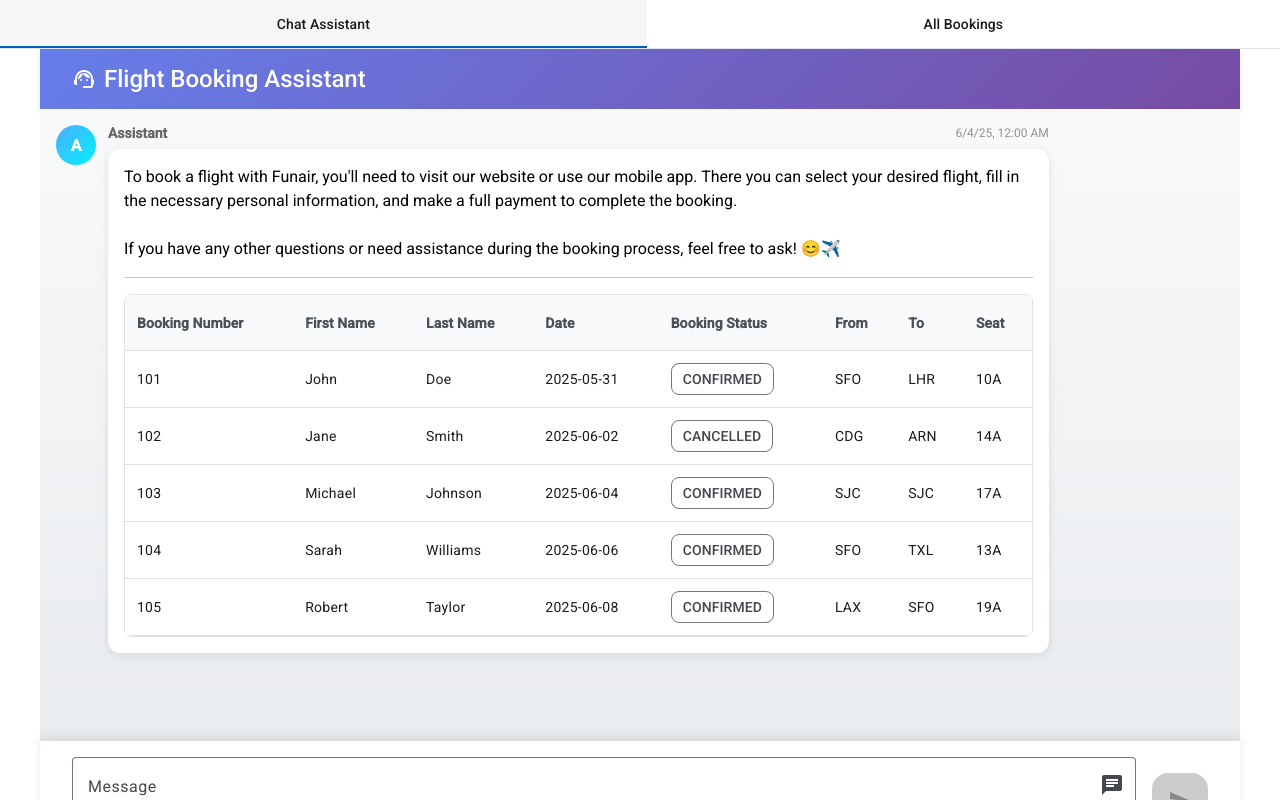
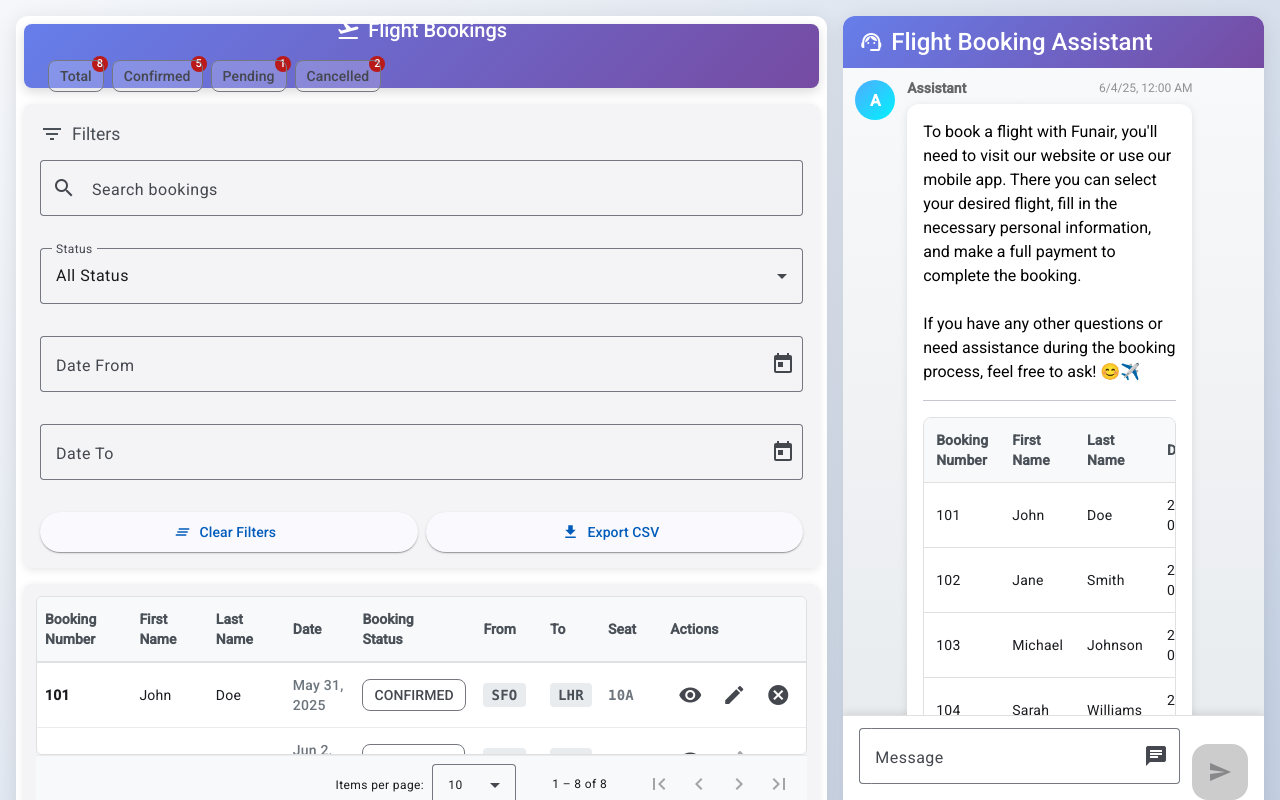
Before and after one commit to loiane/spring-ai-flight-booking, an Angular app in the folder frontend/: page / in a window 1280 px wide. Built offline with nearby package versions, Linux system fonts and the light colour scheme.

Commit message:
feat: restructure app layout by removing tabbed interface and enhancing section styling for bookings and chat components

```diff
--- a/frontend/src/app/app.html
+++ b/frontend/src/app/app.html
@@ -1,19 +1,13 @@
 <div class="app-container">
-  <mat-tab-group [(selectedIndex)]="selectedTabIndex" class="app-tabs">
-    <mat-tab label="Chat Assistant">
-      <ng-template matTabContent>
-        <div class="tab-content">
-          <app-chat></app-chat>
-        </div>
-      </ng-template>
-    </mat-tab>
+  <div class="main-layout">
+    <!-- Bookings Section - 65% width -->
+    <div class="bookings-section">
+      <app-bookings></app-bookings>
+    </div>
 
-    <mat-tab label="All Bookings">
-      <ng-template matTabContent>
-        <div class="tab-content">
-          <app-bookings></app-bookings>
-        </div>
-      </ng-template>
-    </mat-tab>
-  </mat-tab-group>
+    <!-- Chat Section - 35% width -->
+    <div class="chat-section">
+      <app-chat></app-chat>
+    </div>
+  </div>
 </div>
--- a/frontend/src/app/app.scss
+++ b/frontend/src/app/app.scss
@@ -2,42 +2,58 @@
   height: 100vh;
   display: flex;
   flex-direction: column;
+  overflow: hidden;
 }
 
-.app-tabs {
+.main-layout {
+  display: flex;
+  height: 100vh;
+  gap: 1rem;
+  padding: 1rem;
+  background: linear-gradient(135deg, #f5f7fa 0%, #c3cfe2 100%);
+}
+
+.bookings-section {
+  flex: 0 0 65%;
   height: 100%;
+  overflow: hidden;
+  border-radius: 12px;
+  box-shadow: 0 4px 20px rgba(0, 0, 0, 0.1);
+  background: white;
+}
 
-  .mdc-tab-bar {
-    background: linear-gradient(135deg, #667eea 0%, #764ba2 100%);
+.chat-section {
+  flex: 1;
+  height: 100%;
+  overflow: hidden;
+  border-radius: 12px;
+  box-shadow: 0 4px 20px rgba(0, 0, 0, 0.1);
+  background: white;
+}
 
-    .mdc-tab {
-      color: rgba(255, 255, 255, 0.8);
-
-      &.mdc-tab--active {
-        color: white;
-      }
-    }
-
-    .mdc-tab-indicator {
-      .mdc-tab-indicator__content--underline {
-        border-color: white;
-        border-width: 3px;
-      }
-    }
+// Responsive design for mobile
+@media (max-width: 1024px) {
+  .main-layout {
+    flex-direction: column;
+    gap: 0.5rem;
+    padding: 0.5rem;
   }
 
-  .mat-mdc-tab-body-wrapper {
-    flex: 1;
-    height: calc(100vh - 48px);
+  .bookings-section {
+    flex: 0 0 60%;
   }
 
-  .mat-mdc-tab-body-content {
-    height: 100%;
-    overflow: hidden;
+  .chat-section {
+    flex: 1;
   }
 }
 
-.tab-content {
-  height: 100%;
-  overflow: auto;
+@media (max-width: 768px) {
+  .main-layout {
+    padding: 0.25rem;
+  }
+
+  .bookings-section {
+    flex: 0 0 55%;
+  }
 }
--- a/frontend/src/app/app.ts
+++ b/frontend/src/app/app.ts
@@ -1,17 +1,14 @@
-import { Component, signal } from '@angular/core';
+import { Component } from '@angular/core';
 import { CommonModule } from '@angular/common';
-import { MatTabsModule } from '@angular/material/tabs';
-import { MatIconModule } from '@angular/material/icon';
 import { ChatComponent } from './components/chat/chat.component';
 import { BookingsComponent } from './components/bookings/bookings.component';
 
 @Component({
   selector: 'app-root',
-  imports: [CommonModule, MatTabsModule, MatIconModule, ChatComponent, BookingsComponent],
+  imports: [CommonModule, ChatComponent, BookingsComponent],
   templateUrl: './app.html',
   styleUrl: './app.scss'
 })
 export class App {
   protected title = 'Flight Booking System';
-  selectedTabIndex = signal(0);
 }
--- a/frontend/src/app/components/bookings/bookings.component.scss
+++ b/frontend/src/app/components/bookings/bookings.component.scss
@@ -1,16 +1,17 @@
 .bookings-container {
-  padding: 1rem;
-  max-width: 1400px;
-  margin: 0 auto;
-  background-color: #f8f9fa;
-  min-height: 100vh;
+  padding: 0.5rem;
+  height: 100%;
+  display: flex;
+  flex-direction: column;
+  background-color: transparent;
+  overflow: hidden;
 }
 
 // Header styles
 .bookings-header {
   background: linear-gradient(135deg, #667eea 0%, #764ba2 100%);
   color: white;
-  margin-bottom: 1.5rem;
+  margin-bottom: 1rem;
   border-radius: 8px;
   box-shadow: 0 4px 12px rgba(0, 0, 0, 0.15);
 
@@ -19,36 +20,37 @@
     justify-content: space-between;
     align-items: center;
     width: 100%;
-    padding: 0.5rem 0;
+    padding: 0.5rem;
   }
 
   .title-section {
     display: flex;
     align-items: center;
-    gap: 0.75rem;
+    gap: 0.5rem;
 
     .header-icon {
-      font-size: 2rem;
-      width: 2rem;
-      height: 2rem;
+      font-size: 1.5rem;
+      width: 1.5rem;
+      height: 1.5rem;
     }
 
     h1 {
       margin: 0;
-      font-size: 1.75rem;
+      font-size: 1.5rem;
       font-weight: 500;
     }
   }
 
   .stats-section {
     mat-chip-set {
-      gap: 0.5rem;
+      gap: 0.25rem;
     }
 
     mat-chip {
       background: rgba(255, 255, 255, 0.2);
       color: white;
       font-weight: 500;
+      font-size: 0.75rem;
 
       .mat-mdc-chip-trailing-icon {
         color: white;
@@ -59,26 +61,26 @@
 
 // Filters card styles
 .filters-card {
-  margin-bottom: 1.5rem;
-  border-radius: 12px;
+  margin-bottom: 1rem;
+  border-radius: 8px;
   box-shadow: 0 2px 8px rgba(0, 0, 0, 0.1);
 
   mat-card-header {
-    margin-bottom: 1rem;
+    margin-bottom: 0.75rem;
 
     mat-card-title {
       display: flex;
       align-items: center;
       gap: 0.5rem;
       color: #495057;
-      font-size: 1.25rem;
+      font-size: 1.1rem;
     }
   }
 
   .filters-grid {
     display: grid;
-    grid-template-columns: 2fr 1fr 1fr 1fr auto;
-    gap: 1rem;
+    grid-template-columns: 1fr;
+    gap: 0.75rem;
     align-items: end;
 
     .search-field {
@@ -89,9 +91,12 @@
       display: flex;
       gap: 0.5rem;
       align-items: center;
+      flex-wrap: wrap;
 
       button {
         white-space: nowrap;
+        flex: 1;
+        min-width: 120px;
       }
     }
   }
@@ -99,13 +104,27 @@
 
 // Table card styles
 .table-card {
-  border-radius: 12px;
+  border-radius: 8px;
   box-shadow: 0 2px 8px rgba(0, 0, 0, 0.1);
+  flex: 1;
+  display: flex;
+  flex-direction: column;
+  min-height: 0;
+
+  mat-card-content {
+    flex: 1;
+    display: flex;
+    flex-direction: column;
+    min-height: 0;
+    padding: 0.75rem;
+  }
 
   .table-container {
-    overflow-x: auto;
-    border-radius: 8px;
+    overflow: auto;
+    border-radius: 6px;
     border: 1px solid #e0e0e0;
+    flex: 1;
+    min-height: 0;
   }
 
   .bookings-table {
@@ -117,11 +136,14 @@
       font-weight: 600;
       color: #495057;
       border-bottom: 2px solid #dee2e6;
+      padding: 0.75rem 0.5rem;
+      font-size: 0.875rem;
     }
 
     td {
-      padding: 1rem 0.75rem;
+      padding: 0.75rem 0.5rem;
       border-bottom: 1px solid #e9ecef;
+      font-size: 0.875rem;
     }
 
     tr:hover {
@@ -211,10 +233,10 @@
 }
 
 // Responsive design
-@media (max-width: 1200px) {
+@media (max-width: 1400px) {
   .filters-grid {
     grid-template-columns: 1fr;
-    gap: 1rem;
+    gap: 0.75rem;
 
     .filter-actions {
       justify-content: flex-start;
@@ -223,11 +245,26 @@
 
   .header-content {
     flex-direction: column;
-    gap: 1rem;
+    gap: 0.75rem;
     align-items: flex-start;
 
     .stats-section {
       width: 100%;
+
+      mat-chip-set {
+        gap: 0.25rem;
+      }
+
+      mat-chip {
+        font-size: 0.75rem;
+        min-height: 24px;
+      }
+    }
+  }
+
+  .bookings-header {
+    .title-section h1 {
+      font-size: 1.25rem;
     }
   }
 }
--- a/frontend/src/app/components/chat/chat.component.scss
+++ b/frontend/src/app/components/chat/chat.component.scss
@@ -1,16 +1,15 @@
 .chat-container {
   display: flex;
   flex-direction: column;
-  height: 100vh;
-  max-width: 1200px;
-  margin: 0 auto;
-  background-color: #f5f5f5;
+  height: 100%;
+  background-color: transparent;
+  overflow: hidden;
 }
 
 .chat-header {
   background: linear-gradient(135deg, #667eea 0%, #764ba2 100%);
   color: white;
-  padding: 1rem 2rem;
+  padding: 0.75rem 1rem;
   box-shadow: 0 2px 8px rgba(0, 0, 0, 0.1);
 }
 
@@ -34,10 +33,10 @@
 .chat-messages {
   flex: 1;
   overflow-y: auto;
-  padding: 1rem;
+  padding: 0.75rem;
   display: flex;
   flex-direction: column;
-  gap: 1rem;
+  gap: 0.75rem;
   background: linear-gradient(to bottom, #f8f9fa, #e9ecef);
 }
 
@@ -183,11 +182,11 @@
 }
 
 .chat-input-container {
-  padding: 1rem 2rem;
+  padding: 0.75rem 1rem;
   background: white;
   border-top: 1px solid #e0e0e0;
   display: flex;
-  gap: 1rem;
+  gap: 0.75rem;
   align-items: flex-end;
   box-shadow: 0 -2px 8px rgba(0, 0, 0, 0.1);
 }
```
